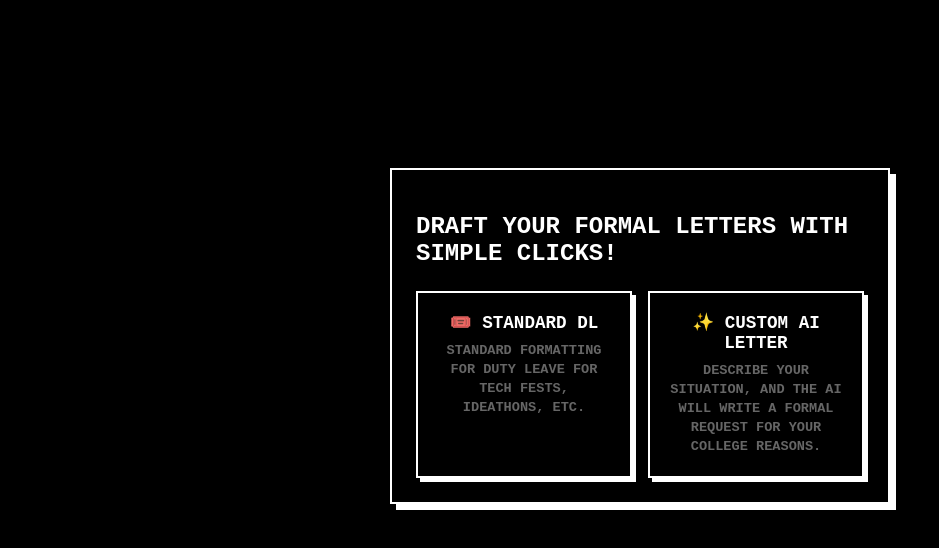
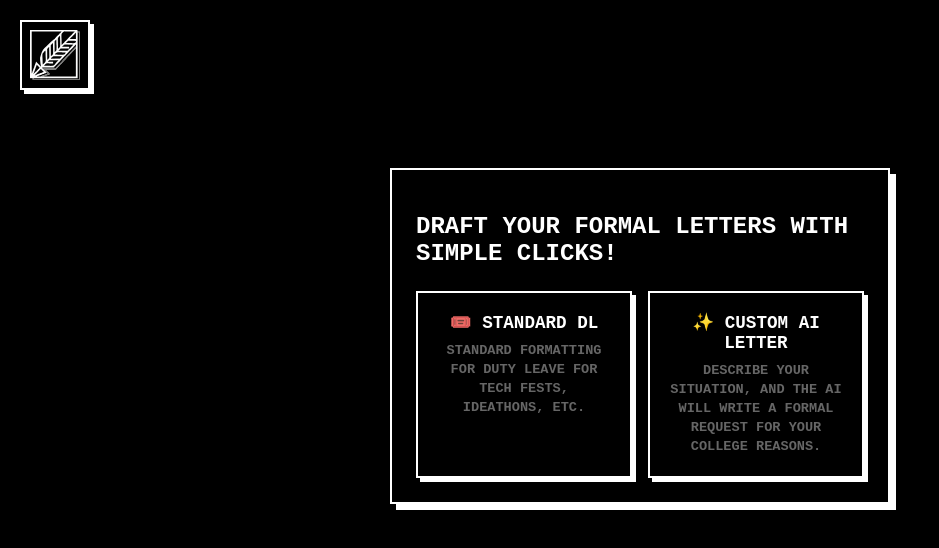
Before and after one commit to aafthxb/Duty-Leave-Generator, a plain HTML site: page index.html in a window 1280 px wide. Shown: the whole page, without its empty margins (0-939 px from the left). Drawn offline with nearby package versions, Linux system fonts and the light colour scheme.

Commit message:
Add files via upload

```diff
--- a/index.html
+++ b/index.html
@@ -3,7 +3,8 @@
 <head>
     <meta charset="UTF-8">
     <meta name="viewport" content="width=device-width, initial-scale=1.0">
-    <title>Auto-Drafter</title>
+    <title>Formal-Letter</title>
+    <link rel="icon" type="image/svg+xml" href="media/logo.svg">
     <script src="https://cdnjs.cloudflare.com/ajax/libs/jspdf/2.5.1/jspdf.umd.min.js"></script>
     <style>
         body {
@@ -203,6 +204,12 @@
 </head>
 <body>
 
+<div style="position: fixed; top: 20px; left: 20px; z-index: 1000;">
+    <div class="option-card" onclick="window.location.reload()" style="padding: 8px; width: 50px; height: 50px; display: flex; justify-content: center; align-items: center;">
+        <img src="media/logo.svg" alt="Logo" style="width: 100%; height: 100%;">
+    </div>
+</div>
+
 <div class="card">
     <div id="homeView">
         <h2>Draft your Formal Letters with Simple Clicks!</h2>
```
Also changed, not shown: media/logo.svg (added).
